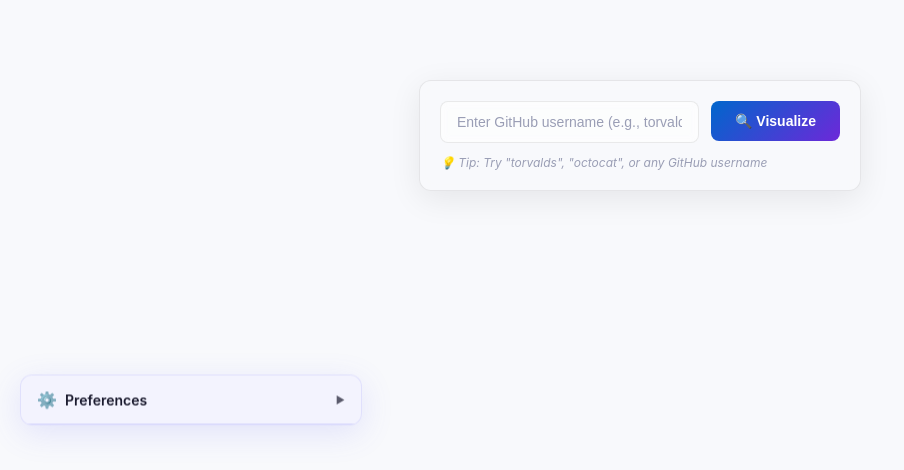
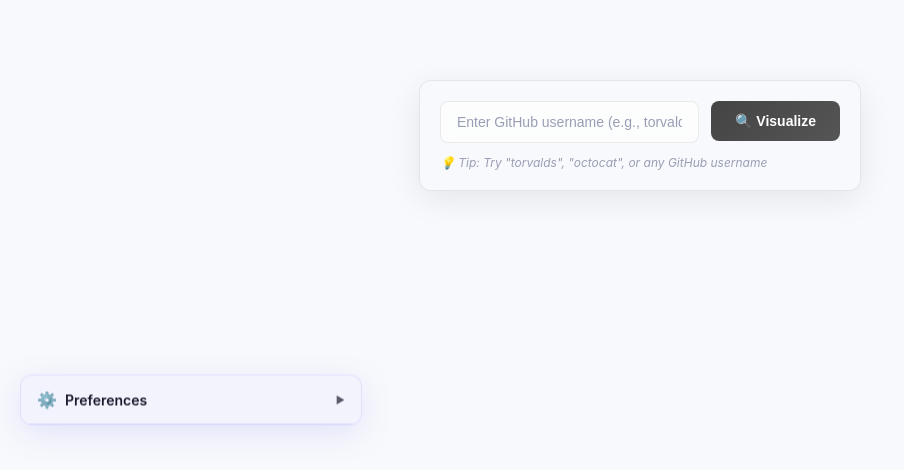
Before and after one commit to br9704/github-3d-visualizer, a React (Vite) app: page / in a window 1280 px wide. Shown: the top 470 px of the page, without its empty margins (0-904 px from the left). Built offline with nearby package versions, Linux system fonts and the light colour scheme.

Commit message:
fix: replace blue/purple accent colors with white/grey design system

```diff
--- a/src/App.css
+++ b/src/App.css
@@ -14,8 +14,8 @@
   --button-hover-bg: rgba(42, 47, 74, 0.9);
   --input-bg: rgba(26, 31, 58, 0.6);
   --modal-bg: rgba(10, 14, 39, 0.95);
-  --accent-1: #00d4ff;
-  --accent-2: #7c3aed;
+  --accent-1: #888888;
+  --accent-2: #666666;
   --text-color: #ffffff;
 }
 
@@ -33,8 +33,8 @@
   --button-hover-bg: rgba(240, 242, 249, 0.95);
   --input-bg: rgba(255, 255, 255, 0.6);
   --modal-bg: rgba(248, 249, 252, 0.95);
-  --accent-1: #0066cc;
-  --accent-2: #6d28d9;
+  --accent-1: #444444;
+  --accent-2: #555555;
   --text-color: #1a1f3a;
 }
 
@@ -82,8 +82,8 @@
   left: 0;
   right: 0;
   bottom: 0;
-  background: radial-gradient(circle at 20% 50%, rgba(0, 212, 255, 0.05) 0%, transparent 50%),
-              radial-gradient(circle at 80% 80%, rgba(124, 58, 237, 0.05) 0%, transparent 50%);
+  background: radial-gradient(circle at 20% 50%, rgba(255, 255, 255, 0.02) 0%, transparent 50%),
+              radial-gradient(circle at 80% 80%, rgba(128, 128, 128, 0.03) 0%, transparent 50%);
   pointer-events: none;
   z-index: 1;
 }
```
